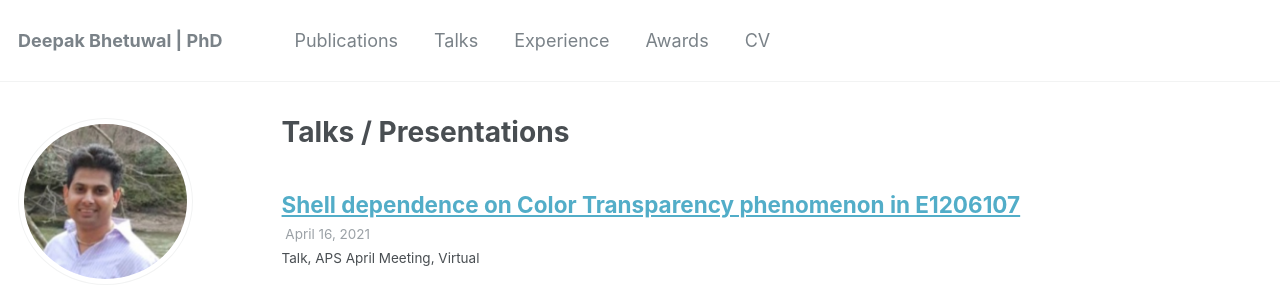
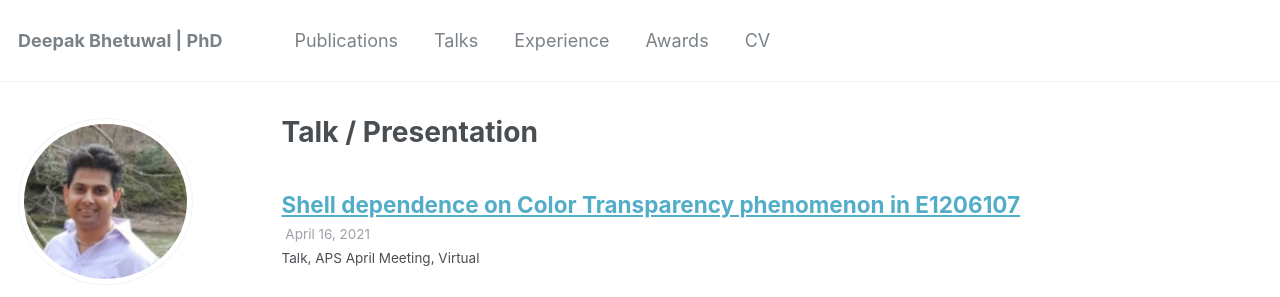
Before and after one commit to dkb208/dkb208.github.io, a Jekyll site: the page built from _pages/talks.html, in a window 1280 px wide and 900 px high. Shown: the top 297 px of the window. Built offline with Jekyll 4.4.1, drawn with Linux system fonts in a browser that asks for light colours.

Commit message:
Update talks.html

```diff
--- a/_pages/talks.html
+++ b/_pages/talks.html
@@ -1,6 +1,6 @@
 ---
 layout: archive
-title: "Talks / Presentations"
+title: "Talk / Presentation"
 permalink: /talks/
 author_profile: true
 ---
```
